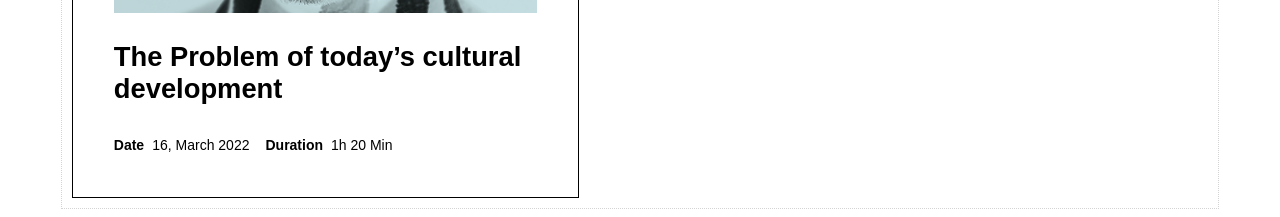
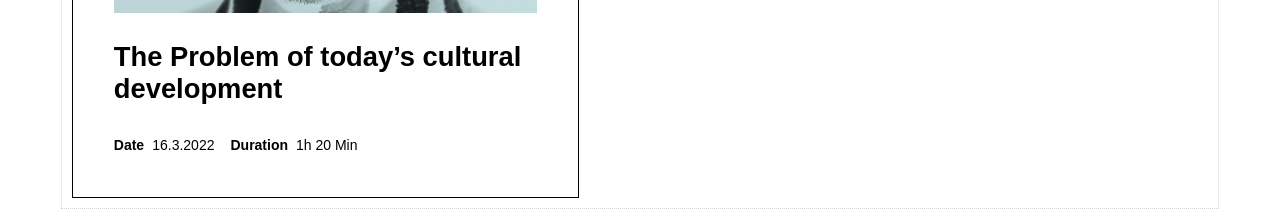
Before and after one commit to nobleworkshop/artlife-magazine, a React (Vite) app: page /uikit-sections in a window 1280 px wide. Shown: the part 3980-4197 px from the top of the page. Built offline with nearby package versions, Linux system fonts and the light colour scheme; a web font is replaced by a local one.

Commit message:
Коррекция Date в DetailsItem

```diff
--- a/src/components/DetailsItem/DetailsItem.jsx
+++ b/src/components/DetailsItem/DetailsItem.jsx
@@ -6,7 +6,7 @@ const DetailsItem = ({ title, value }) => {
 			if (value < 60) {
 				return `${value} Min`;
 			} else {
-				let hours = (value / 60).toFixed(0); // 1
+				let hours = (value / 60).toFixed(0);
 				let minutes = value % 60;
 				return `${hours}h ${minutes} Min`;
 			}
@@ -27,12 +27,16 @@ const DetailsItem = ({ title, value }) => {
 			const year = date.getFullYear();
 			return `${day}.${month}.${year}`;
 		}
+
 		return value;
 	};
+
 	return (
 		<div className={styles["details-item"]}>
 			<div className={styles["details-item__content"]}>
-				<div className={styles["details-item__title"]}>{title}</div>
+				<div className={styles["details-item__title"]}>
+					{title === 'DateShort' ? 'Date' : title}
+				</div>
 				<div className={styles["details-item__value"]}>{renderValue()}</div>
 			</div>
 		</div>
--- a/src/components/PodcastCard/PodcastCard.jsx
+++ b/src/components/PodcastCard/PodcastCard.jsx
@@ -19,7 +19,7 @@ const PodcastCard = ({ cover, author, number, title, date, duration }) => {
 			</div>
 			<h3 className={styles.title}>{title}</h3>
 			<div className={styles.podcast__details}>
-				<DetailsItem title="Date" value={date} />
+				<DetailsItem title="DateShort" value={date} />
 				<DetailsItem title="Duration" value={duration} />
 			</div>
 		</div>
```
